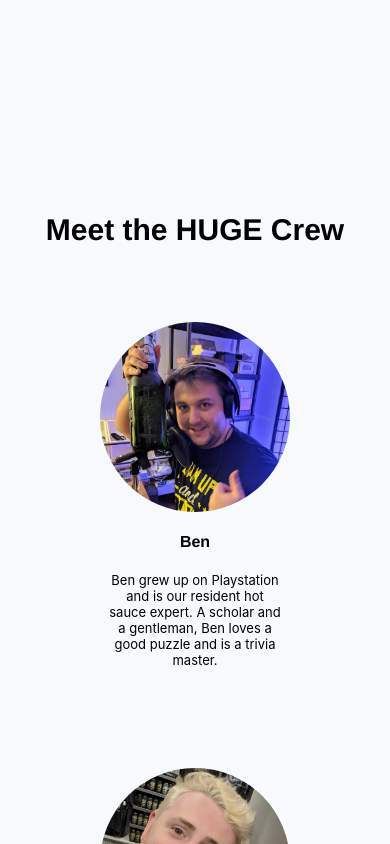
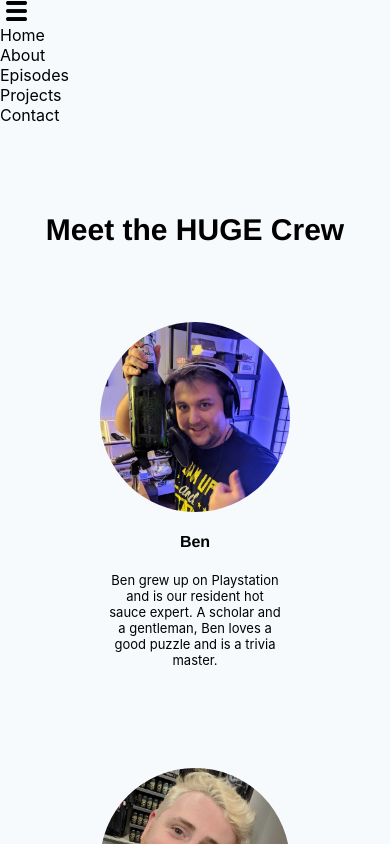
Before and after one commit to oakeef/huge_website, a React (Create React App) app: page / in a window 390 px wide. Shown: the top 844 px of the page. Built offline with nearby package versions, Linux system fonts and the light colour scheme; no server answers; a web font is replaced by a local one.

Commit message:
added divs for hamburger navbar

```diff
--- a/src/Components/NavBar/NavBar.css
+++ b/src/Components/NavBar/NavBar.css
@@ -1,7 +1,8 @@
 .navContainer {
     display: flex;
+    justify-content: flex-end;
     height: 5rem;
-    max-width: 1140px;
+    width: 100%;
     margin-bottom: 0.5rem;
 }
 
@@ -65,7 +66,24 @@ a:link {
     display: none;
 }
 
+.navbarHamburgerButton {
+    border: none;
+    background: transparent;
+}
+
+.navbarHamburgerIcon {
+    height: 20px;
+}
+
+.navHamburgerLinks {
+    display: flex;
+    flex-direction: column;
+}
+
 @media only screen and (max-width: 1000px) {
+    .navContainer {
+        justify-content: flex-start;
+    }
     .navMainContainer {
         display: none;
     }
--- a/src/Components/NavBar/NavBar.js
+++ b/src/Components/NavBar/NavBar.js
@@ -1,5 +1,6 @@
 import React from "react";
 import "./NavBar.css";
+import hamburger from "../../images/hamburger.png";
 import { Link } from "react-router-dom";
 
 import patreon from "../../images/Patreon.png";
@@ -52,7 +53,33 @@ export default function NavBar() {
                 </a>
             </div>
 
-            <ul className="navHamburger"></ul>
+            <div className="navHamburger">
+                <button className="navbarHamburgerButton">
+                    <img
+                        src={hamburger}
+                        className="navbarHamburgerIcon"
+                        alt="hamburger icon"
+                    />
+                </button>
+                <div className="navHamburgerLinks">
+                    <Link className="navLink" to="/">
+                        Home
+                    </Link>
+                    <Link className="navLink" to="/About">
+                        About
+                    </Link>
+
+                    <Link className="navLink" to="/Episodes">
+                        Episodes
+                    </Link>
+                    <Link className="navLink" to="/Projects">
+                        Projects
+                    </Link>
+                    <Link className="navLink" to="/Contact">
+                        Contact
+                    </Link>
+                </div>
+            </div>
         </div>
     );
 }
```
Also changed, not shown: src/images/hamburger.png (added).
